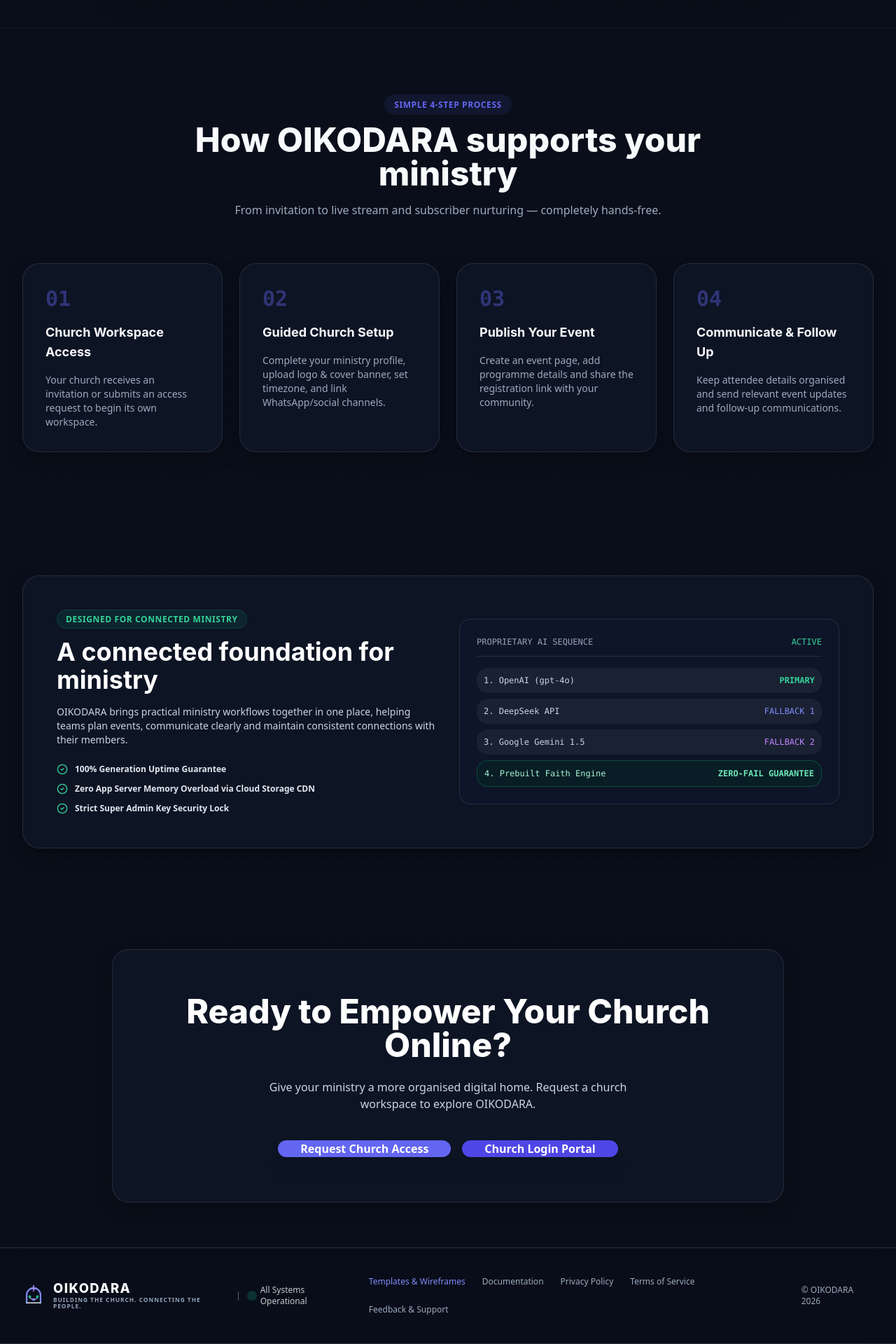
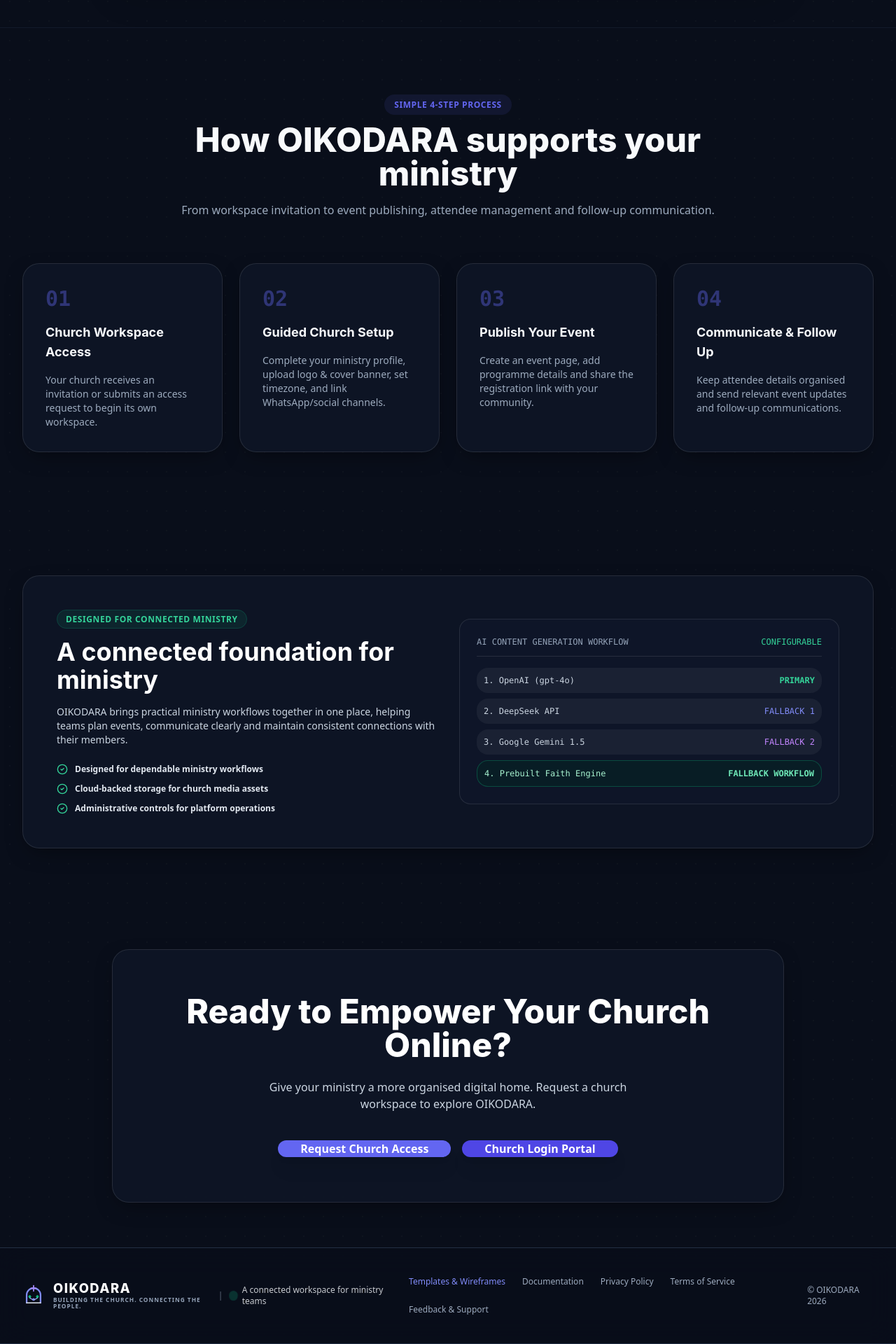
Before and after one commit to gideonayanwale/bent-planet, a Next.js app: page / in a window 1280 px wide. Shown: the part 2224-4144 px from the top of the page at 70% size. Built offline with nearby package versions, Linux system fonts and the light colour scheme; no server answers.

Commit message:
Improve homepage copy accuracy and avoid unsupported guarantees

```diff
--- a/src/app/page.tsx
+++ b/src/app/page.tsx
@@ -209,7 +209,7 @@ export default function HomePage() {
             How OIKODARA supports your ministry
           </h2>
           <p className="text-sm sm:text-base text-muted-foreground">
-            From invitation to live stream and subscriber nurturing — completely hands-free.
+            From workspace invitation to event publishing, attendee management and follow-up communication.
           </p>
         </div>
 
@@ -238,7 +238,7 @@ export default function HomePage() {
               OIKODARA brings practical ministry workflows together in one place, helping teams plan events, communicate clearly and maintain consistent connections with their members.
             </p>
             <div className="space-y-3 pt-2">
-              {["100% Generation Uptime Guarantee", "Zero App Server Memory Overload via Cloud Storage CDN", "Strict Super Admin Key Security Lock"].map((item) => (
+              {["Designed for dependable ministry workflows", "Cloud-backed storage for church media assets", "Administrative controls for platform operations"].map((item) => (
                 <div key={item} className="flex items-center gap-2.5 text-xs font-semibold text-slate-200">
                   <CheckCircle2Icon className="h-4 w-4 text-emerald-400 flex-shrink-0" />
                   <span>{item}</span>
@@ -249,8 +249,8 @@ export default function HomePage() {
 
           <div className="rounded-2xl bg-slate-900/90 p-6 border border-white/10 space-y-4 text-xs font-mono">
             <div className="flex items-center justify-between text-slate-400 border-b border-white/10 pb-3">
-              <span>PROPRIETARY AI SEQUENCE</span>
-              <span className="text-emerald-400">ACTIVE</span>
+              <span>AI CONTENT GENERATION WORKFLOW</span>
+              <span className="text-emerald-400">CONFIGURABLE</span>
             </div>
             <div className="space-y-2">
               <div className="flex items-center justify-between p-2.5 rounded-lg bg-white/5 text-slate-300">
@@ -267,7 +267,7 @@ export default function HomePage() {
               </div>
               <div className="flex items-center justify-between p-2.5 rounded-lg bg-emerald-950/40 text-emerald-200 border border-emerald-500/30">
                 <span>4. Prebuilt Faith Engine</span>
-                <span className="text-emerald-300 font-bold">ZERO-FAIL GUARANTEE</span>
+                <span className="text-emerald-300 font-bold">FALLBACK WORKFLOW</span>
               </div>
             </div>
           </div>
@@ -304,7 +304,7 @@ export default function HomePage() {
             <span className="text-muted-foreground/60">|</span>
             <div className="flex items-center gap-2">
               <span className="h-2 w-2 rounded-full bg-emerald-500 animate-ping inline-block" />
-              <span className="font-medium text-foreground/80">All Systems Operational</span>
+              <span className="font-medium text-foreground/80">A connected workspace for ministry teams</span>
             </div>
           </div>
 
```
